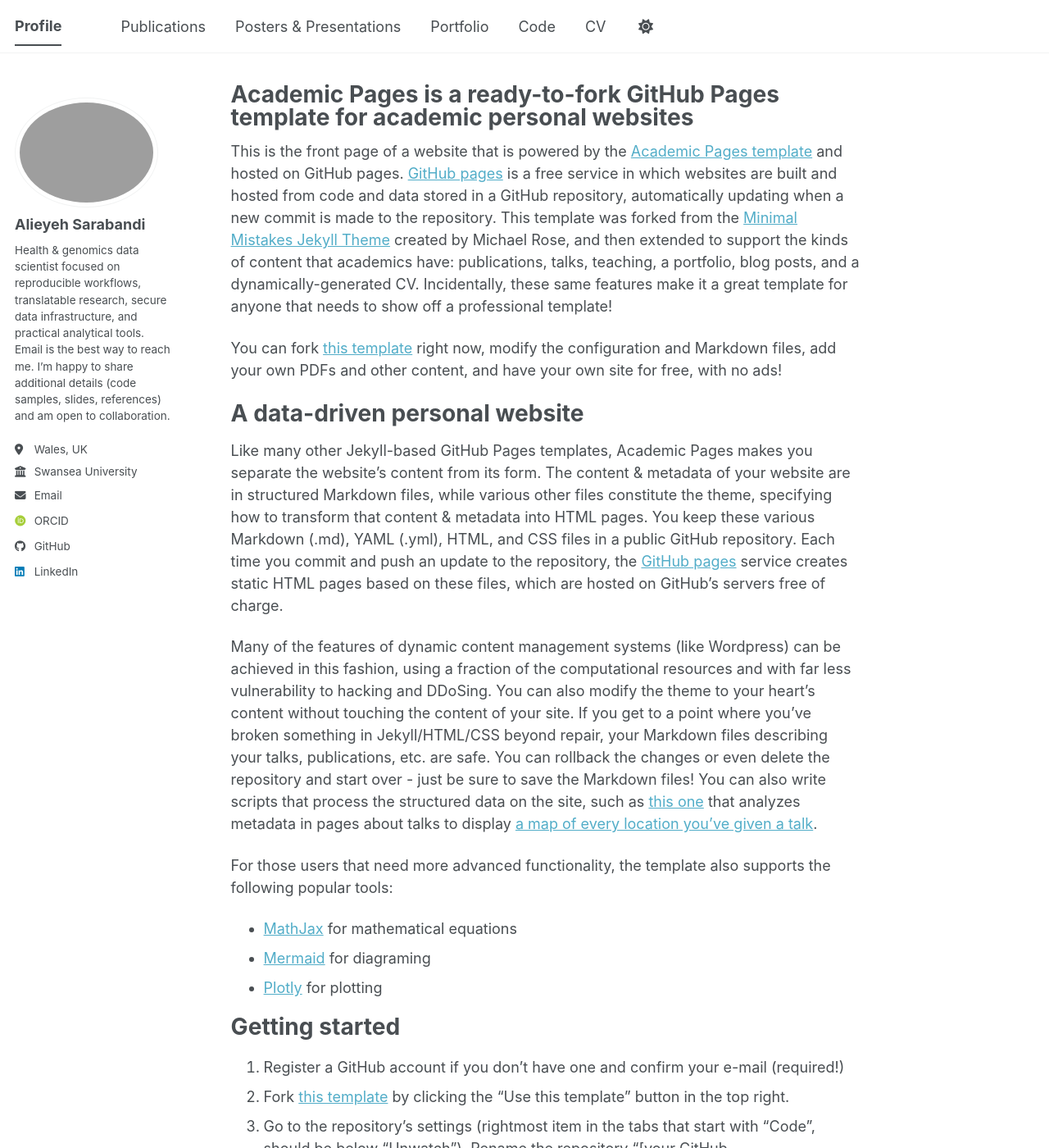
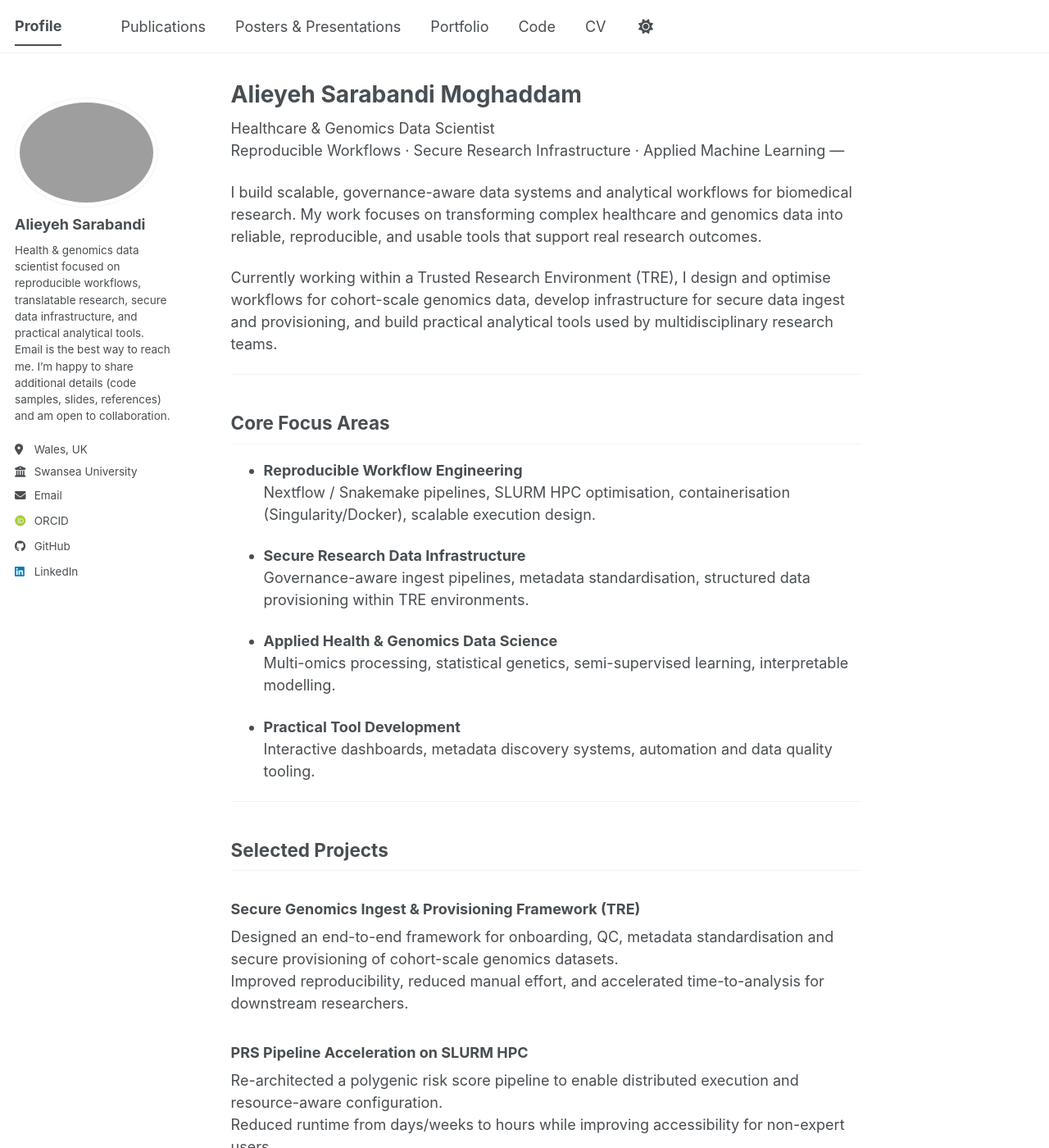
Before and after one commit to Alieyeh/alieyeh.github.io, a Jekyll site: the page built from _pages/about.md, in a window 1280 px wide and 1400 px high. Shown: the whole window at 82% size. Built offline with Jekyll 4.4.1, drawn with Linux system fonts in a browser that asks for light colours; some web fonts are replaced; a script bundle is joined from its source files by our own code; library files that are not in the unit come from our copies; some of the changed text lies outside the part shown.

Commit message:
Update about.md

```diff
--- a/_pages/about.md
+++ b/_pages/about.md
@@ -1,56 +1,61 @@
 ---
 permalink: /
-title: "Academic Pages is a ready-to-fork GitHub Pages template for academic personal websites"
+title: "Alieyeh Sarabandi Moghaddam"
 author_profile: true
 redirect_from:
   - /about/
   - /about.html
 ---
 
-This is the front page of a website that is powered by the [Academic Pages template](https://github.com/academicpages/academicpages.github.io) and hosted on GitHub pages. [GitHub pages](https://pages.github.com) is a free service in which websites are built and hosted from code and data stored in a GitHub repository, automatically updating when a new commit is made to the repository. This template was forked from the [Minimal Mistakes Jekyll Theme](https://mmistakes.github.io/minimal-mistakes/) created by Michael Rose, and then extended to support the kinds of content that academics have: publications, talks, teaching, a portfolio, blog posts, and a dynamically-generated CV. Incidentally, these same features make it a great template for anyone that needs to show off a professional template!
 
- You can fork [this template](https://github.com/academicpages/academicpages.github.io) right now, modify the configuration and Markdown files, add your own PDFs and other content, and have your own site for free, with no ads!
+Healthcare & Genomics Data Scientist
+Reproducible Workflows · Secure Research Infrastructure · Applied Machine Learning
+---
 
-A data-driven personal website
-======
-Like many other Jekyll-based GitHub Pages templates, Academic Pages makes you separate the website's content from its form. The content & metadata of your website are in structured Markdown files, while various other files constitute the theme, specifying how to transform that content & metadata into HTML pages. You keep these various Markdown (.md), YAML (.yml), HTML, and CSS files in a public GitHub repository. Each time you commit and push an update to the repository, the [GitHub pages](https://pages.github.com/) service creates static HTML pages based on these files, which are hosted on GitHub's servers free of charge.
+I build scalable, governance-aware data systems and analytical workflows for biomedical research. My work focuses on transforming complex healthcare and genomics data into reliable, reproducible, and usable tools that support real research outcomes.
 
-Many of the features of dynamic content management systems (like Wordpress) can be achieved in this fashion, using a fraction of the computational resources and with far less vulnerability to hacking and DDoSing. You can also modify the theme to your heart's content without touching the content of your site. If you get to a point where you've broken something in Jekyll/HTML/CSS beyond repair, your Markdown files describing your talks, publications, etc. are safe. You can rollback the changes or even delete the repository and start over - just be sure to save the Markdown files! You can also write scripts that process the structured data on the site, such as [this one](https://github.com/academicpages/academicpages.github.io/blob/master/talkmap.ipynb) that analyzes metadata in pages about talks to display [a map of every location you've given a talk](https://academicpages.github.io/talkmap.html).
+Currently working within a Trusted Research Environment (TRE), I design and optimise workflows for cohort-scale genomics data, develop infrastructure for secure data ingest and provisioning, and build practical analytical tools used by multidisciplinary research teams.
 
-For those users that need more advanced functionality, the template also supports the following popular tools:
-- [MathJax](https://www.mathjax.org/) for mathematical equations
-- [Mermaid](https://mermaid.js.org/) for diagraming
-- [Plotly](https://plotly.com/javascript/) for plotting
+---
 
-Getting started
-======
-1. Register a GitHub account if you don't have one and confirm your e-mail (required!)
-1. Fork [this template](https://github.com/academicpages/academicpages.github.io) by clicking the "Use this template" button in the top right.
-1. Go to the repository's settings (rightmost item in the tabs that start with "Code", should be below "Unwatch"). Rename the repository "[your GitHub username].github.io", which will also be your website's URL.
-1. Set site-wide configuration and create content & metadata (see below -- also see [this set of diffs](https://archive.is/3TPas) showing what files were changed to set up [an example site](https://getorg-testacct.github.io) for a user with the username "getorg-testacct")
-1. Upload any files (like PDFs, .zip files, etc.) to the files/ directory. They will appear at https://[your GitHub username].github.io/files/example.pdf.
-1. Check status by going to the repository settings, in the "GitHub pages" section
+## Core Focus Areas
 
-Site-wide configuration
-------
-The main configuration file for the site is in the base directory in [_config.yml](https://github.com/academicpages/academicpages.github.io/blob/master/_config.yml), which defines the content in the sidebars and other site-wide features. You will need to replace the default variables with ones about yourself and your site's github repository. The configuration file for the top menu is in [_data/navigation.yml](https://github.com/academicpages/academicpages.github.io/blob/master/_data/navigation.yml). For example, if you don't have a portfolio or blog posts, you can remove those items from that navigation.yml file to remove them from the header.
+- **Reproducible Workflow Engineering**
+  Nextflow / Snakemake pipelines, SLURM HPC optimisation, containerisation (Singularity/Docker), scalable execution design.
 
-Create content & metadata
-------
-For site content, there is one Markdown file for each type of content, which are stored in directories like _publications, _talks, _posts, _teaching, or _pages. For example, each talk is a Markdown file in the [_talks directory](https://github.com/academicpages/academicpages.github.io/tree/master/_talks). At the top of each Markdown file is structured data in YAML about the talk, which the theme will parse to do lots of cool stuff. The same structured data about a talk is used to generate the list of talks on the [Talks page](https://academicpages.github.io/talks), each [individual page](https://academicpages.github.io/talks/2012-03-01-talk-1) for specific talks, the talks section for the [CV page](https://academicpages.github.io/cv), and the [map of places you've given a talk](https://academicpages.github.io/talkmap.html) (if you run this [python file](https://github.com/academicpages/academicpages.github.io/blob/master/talkmap.py) or [Jupyter notebook](https://github.com/academicpages/academicpages.github.io/blob/master/talkmap.ipynb), which creates the HTML for the map based on the contents of the _talks directory).
+- **Secure Research Data Infrastructure**
+  Governance-aware ingest pipelines, metadata standardisation, structured data provisioning within TRE environments.
 
-**Markdown generator**
+- **Applied Health & Genomics Data Science**
+  Multi-omics processing, statistical genetics, semi-supervised learning, interpretable modelling.
 
-The repository includes [a set of Jupyter notebooks](https://github.com/academicpages/academicpages.github.io/tree/master/markdown_generator
-) that converts a CSV containing structured data about talks or presentations into individual Markdown files that will be properly formatted for the Academic Pages template. The sample CSVs in that directory are the ones I used to create my own personal website at stuartgeiger.com. My usual workflow is that I keep a spreadsheet of my publications and talks, then run the code in these notebooks to generate the Markdown files, then commit and push them to the GitHub repository.
+- **Practical Tool Development**
+  Interactive dashboards, metadata discovery systems, automation and data quality tooling.
 
-How to edit your site's GitHub repository
-------
-Many people use a git client to create files on their local computer and then push them to GitHub's servers. If you are not familiar with git, you can directly edit these configuration and Markdown files directly in the github.com interface. Navigate to a file (like [this one](https://github.com/academicpages/academicpages.github.io/blob/master/_talks/2012-03-01-talk-1.md) and click the pencil icon in the top right of the content preview (to the right of the "Raw | Blame | History" buttons). You can delete a file by clicking the trashcan icon to the right of the pencil icon. You can also create new files or upload files by navigating to a directory and clicking the "Create new file" or "Upload files" buttons.
+---
 
-Example: editing a Markdown file for a talk
-![Editing a Markdown file for a talk](/images/editing-talk.png)
+## Selected Projects
 
-For more info
-------
-More info about configuring Academic Pages can be found in [the guide](https://academicpages.github.io/markdown/), the [growing wiki](https://github.com/academicpages/academicpages.github.io/wiki), and you can always [ask a question on GitHub](https://github.com/academicpages/academicpages.github.io/discussions). The [guides for the Minimal Mistakes theme](https://mmistakes.github.io/minimal-mistakes/docs/configuration/) (which this theme was forked from) might also be helpful.
+### Secure Genomics Ingest & Provisioning Framework (TRE)
+Designed an end-to-end framework for onboarding, QC, metadata standardisation and secure provisioning of cohort-scale genomics datasets.
+Improved reproducibility, reduced manual effort, and accelerated time-to-analysis for downstream researchers.
+
+### PRS Pipeline Acceleration on SLURM HPC
+Re-architected a polygenic risk score pipeline to enable distributed execution and resource-aware configuration.
+Reduced runtime from days/weeks to hours while improving accessibility for non-expert users.
+
+### NLP-Enabled Metadata Discovery (In Progress)
+Developing a metadata discovery platform using structured curation and text-processing techniques to improve dataset searchability and cross-team reuse.
+
+### Semi-Supervised Multi-Omics Disease Subtyping
+Applying semi-supervised learning approaches to identify molecular subgroups in dementia-related multi-omics datasets.
+
+---
+
+## Code & Technical Work
+
+A curated selection of GitHub repositories showcasing workflow engineering, health data tooling, and machine learning projects is available on the **Code** page.
+
+---
+
+For collaboration, opportunities, or further information, please see the **Contact** or **CV** sections.
```
